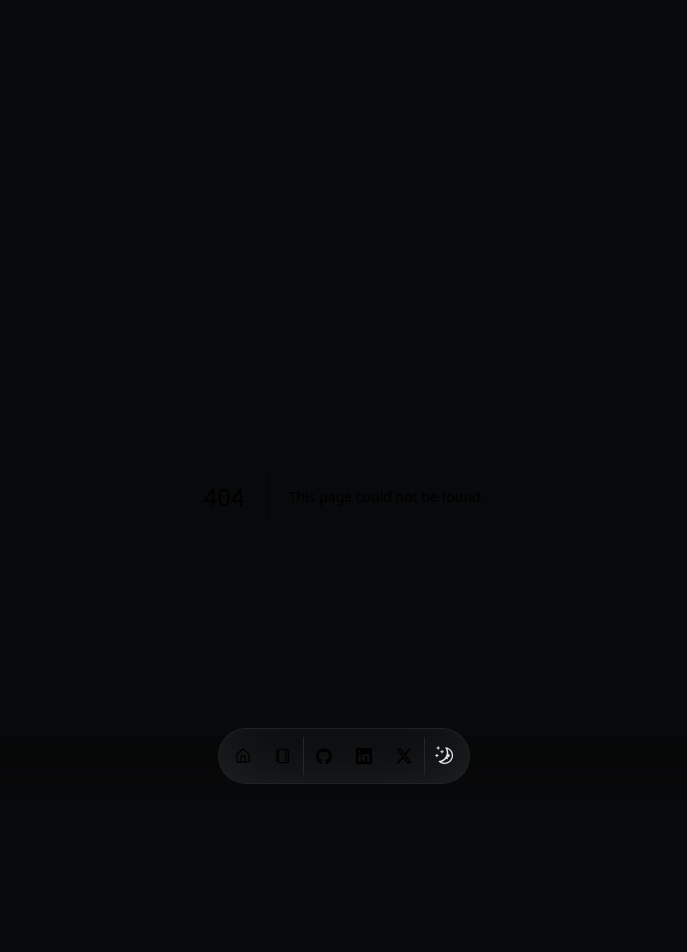
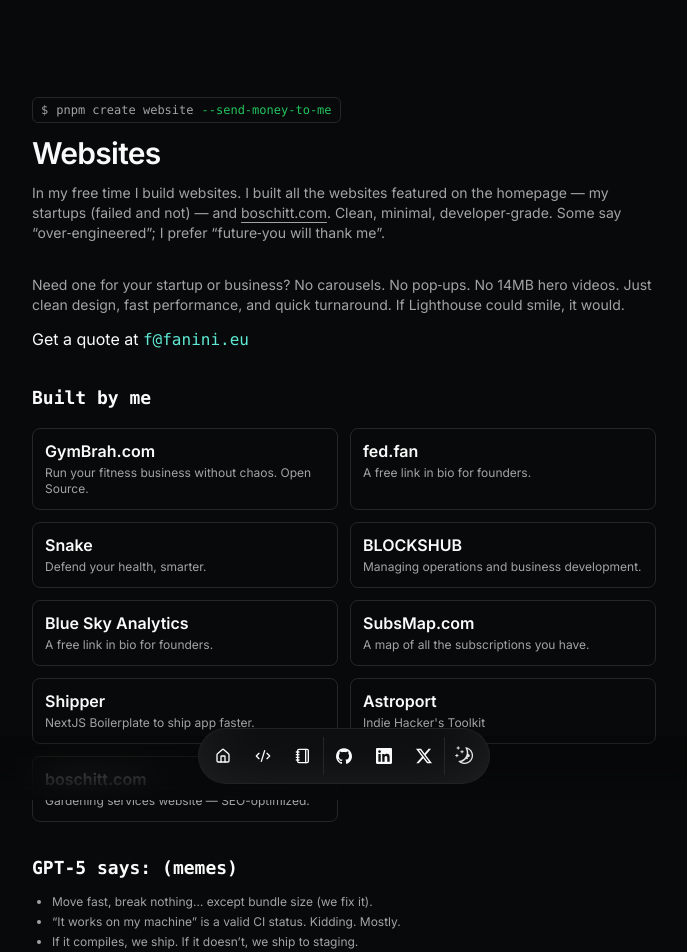
Before and after one commit to federicofanini/federicofan.com, a Next.js app: page /website in a window 1280 px wide. Before the commit this address had no page. Shown: the top 952 px of the page, without its empty margins (296-983 px from the left). Built offline with nearby package versions, Linux system fonts and the light colour scheme.

Commit message:
websites

```diff
--- /dev/null
+++ b/src/app/website/page.tsx
@@ -0,0 +1,116 @@
+import Link from "next/link";
+import type { Metadata } from "next";
+import { DATA } from "@/data/resume";
+import { Icons } from "@/components/icons";
+import { buttonVariants } from "@/components/ui/button";
+import { cn } from "@/lib/utils";
+
+export const metadata: Metadata = {
+  title: "Websites",
+  description:
+    "In my free time I build clean, fast, elegant websites. Get a quote.",
+};
+
+export default function Page() {
+  const social = DATA.contact.social;
+  const sites = [
+    ...DATA.work.map((w) => ({
+      title: w.company,
+      href: w.href,
+      description: w.description,
+    })),
+    {
+      title: "boschitt.com",
+      href: "https://boschitt.com",
+      description: "Gardening services website — SEO-optimized.",
+    },
+  ];
+  return (
+    <main className="space-y-8">
+      <header className="space-y-3">
+        <div className="inline-flex items-center gap-2 rounded-md border px-2 py-1 text-xs font-mono text-muted-foreground">
+          <span>$</span>
+          <span>pnpm create website</span>
+          <span className="hidden sm:inline text-green-500">
+            --send-money-to-me
+          </span>
+        </div>
+        <h1 className="text-3xl font-semibold tracking-tight">Websites</h1>
+        <p className="text-sm text-muted-foreground">
+          In my free time I build websites. I built all the websites featured on
+          the homepage — my startups (failed and not) — and{" "}
+          <Link
+            href="https://boschitt.com"
+            target="_blank"
+            className="underline underline-offset-4 hover:text-foreground"
+          >
+            boschitt.com
+          </Link>
+          . Clean, minimal, developer‑grade. Some say “over‑engineered”; I
+          prefer “future‑you will thank me”.
+        </p>
+      </header>
+
+      <section className="space-y-3">
+        <p className="text-sm text-muted-foreground">
+          Need one for your startup or business? No carousels. No pop‑ups. No
+          14MB hero videos. Just clean design, fast performance, and quick
+          turnaround. If Lighthouse could smile, it would.
+        </p>
+        <div className="flex flex-wrap gap-2">
+          <Link href="mailto:f@fanini.eu" target="_blank">
+            Get a quote at{" "}
+            <span className="font-mono text-teal-300 hover:underline underline-offset-4">
+              f@fanini.eu
+            </span>
+          </Link>
+        </div>
+      </section>
+
+      <section className="space-y-4">
+        <h2 className="text-lg font-bold font-mono">Built by me</h2>
+        <div className="grid grid-cols-1 gap-3 sm:grid-cols-2">
+          {sites.map((site) => (
+            <Link
+              key={site.title}
+              href={site.href}
+              target="_blank"
+              rel="noreferrer"
+              className="group rounded-lg border p-3 transition-colors hover:bg-accent"
+            >
+              <div className="flex items-center justify-between">
+                <div className="space-y-1">
+                  <h3 className="text-base font-semibold leading-tight group-hover:underline">
+                    {site.title}
+                  </h3>
+                  <p className="text-xs text-muted-foreground line-clamp-2">
+                    {site.description}
+                  </p>
+                </div>
+              </div>
+            </Link>
+          ))}
+        </div>
+      </section>
+
+      <section className="space-y-3">
+        <h2 className="text-lg font-bold font-mono">GPT-5 says: (memes)</h2>
+        <ul className="list-disc pl-5 space-y-1 text-xs text-muted-foreground">
+          <li>Move fast, break nothing… except bundle size (we fix it).</li>
+          <li>
+            “It works on my machine” is a valid CI status. Kidding. Mostly.
+          </li>
+          <li>If it compiles, we ship. If it doesn’t, we ship to staging.</li>
+        </ul>
+        <p className="text-[11px] text-muted-foreground font-mono">
+          // Warning: page may cause uncontrollable urge to refactor your
+          current site
+        </p>
+      </section>
+
+      <footer className="pt-2 text-xs text-muted-foreground">
+        <p>Prefer DMs? You can also reach me from the dock below.</p>
+      </footer>
+    </main>
+  );
+}
--- a/src/data/resume.tsx
+++ b/src/data/resume.tsx
@@ -1,5 +1,5 @@
 import { Icons } from "@/components/icons";
-import { HomeIcon, NotebookIcon } from "lucide-react";
+import { Code2, HomeIcon, NotebookIcon } from "lucide-react";
 
 export const DATA = {
   name: "Federico Fan",
@@ -23,6 +23,7 @@
   ],
   navbar: [
     { href: "/", icon: HomeIcon, label: "Home" },
+    { href: "/website", icon: Code2, label: "Website" },
     { href: "/blog", icon: NotebookIcon, label: "Blog" },
   ],
   contact: {
```
